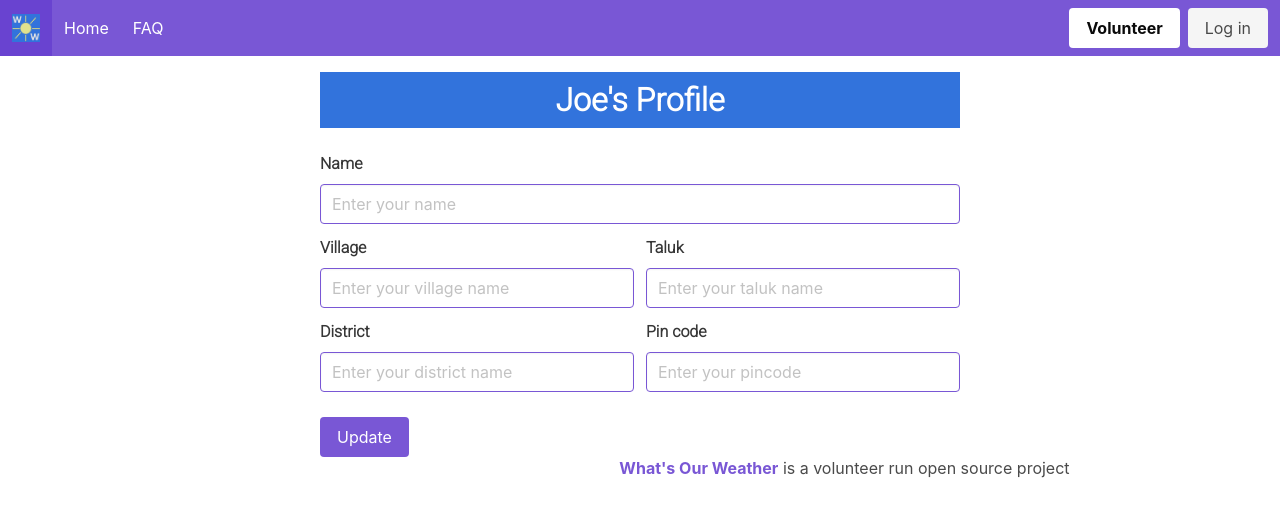
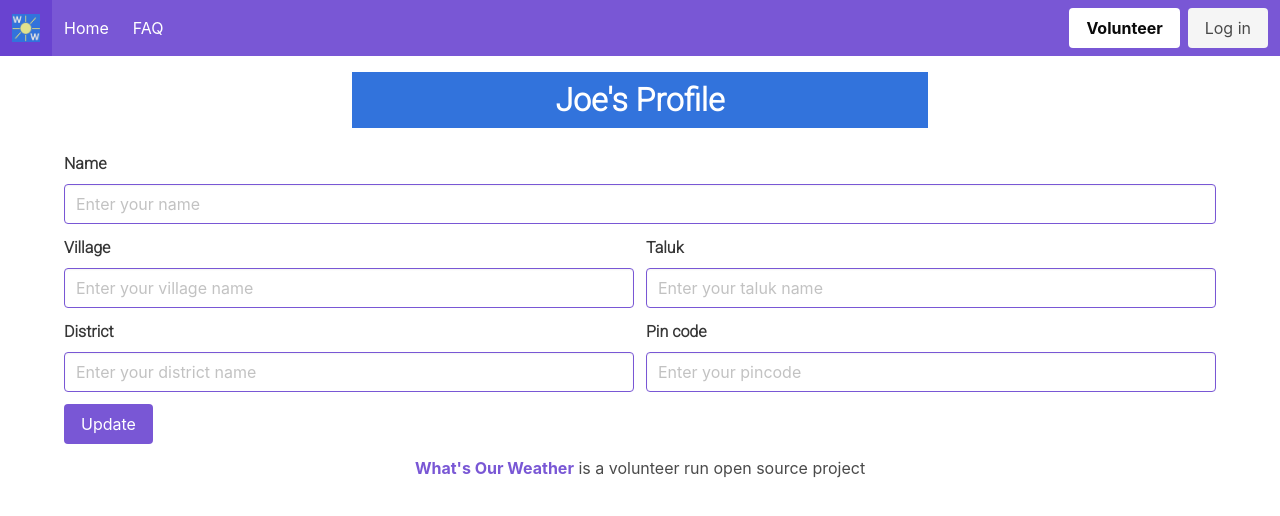
Before and after one commit to thetronjohnson/wowfe, a Vue app: page /#/profile in a window 1280 px wide. Shown: the top 516 px of the page. Built offline with nearby package versions, Linux system fonts and the light colour scheme.

Commit message:
Some partial fixes for #10

```diff
--- a/src/App.vue
+++ b/src/App.vue
@@ -20,7 +20,6 @@ export default {
   font-family: 'Roboto', sans-serif;
   -webkit-font-smoothing: antialiased;
   -moz-osx-font-smoothing: grayscale;
-  text-align: center;
   background-color:white;
 }
 
@@ -35,5 +34,18 @@ export default {
   margin-right: 25%;
   padding-top: 10px;
   padding-bottom: 10px;
+  text-align: center;
+}
+
+
+@media screen and (max-width: 960px) {
+  .main {
+    padding: 20px 2%
+  }
+}
+@media screen and (min-width: 1000px) {
+  .main.container {
+    max-width: 1000px
+  }
 }
 </style>
--- a/src/components/AddData.vue
+++ b/src/components/AddData.vue
@@ -1,8 +1,8 @@
 <template>
-  <section class="main">
+  <section class="main container">
     <h1 class="title">Add Today's Rain Measurement</h1>
-    <form class="volunteerform container" @submit="submitForm">
-      <b-field label="Guage" type="is-primary" class="info">
+    <form @submit="submitForm">
+      <b-field label="Gauge" type="is-primary" class="info">
         <b-select v-model="form.gid" expanded>
           <option
             v-for="gauge in gauges"
@@ -22,8 +22,8 @@
       <b-field label="Rain in mm" type="is-primary" class="info" v-if="rainToday === 'Yes'">
         <b-input v-model="form.measurement" placeholder="Enter rain data in mm"></b-input>
       </b-field>
-      <b-field v-model="form.notes" label="Notes" type="is-primary" class="info">
-        <b-input placeholder="Any notes"></b-input>
+      <b-field label="Notes" type="is-primary" class="info">
+        <b-input v-model="form.notes" placeholder="Any notes"></b-input>
       </b-field>
       <b-field>
         <button class="button is-primary">
@@ -45,18 +45,8 @@ export default {
       rainToday: 'No',
       form: {
         gid: '',
-        measurement: -1,
+        measurement: 0,
         notes: ''
-      }
-    }
-  },
-
-  watch: {
-    rainToday (newValue) {
-      if (newValue == 'Yes') {
-        this.form.measurement = 0
-      } else {
-        this.form.measurement = -1
       }
     }
   },
@@ -89,23 +79,5 @@ export default {
 
 <!-- Add "scoped" attribute to limit CSS to this component only -->
 <style scoped>
-.volunteerform{
-  margin-left: 25vw;
-  margin-right: 25vw;
-}
-.info{
-  text-align: left;
-}
-.button{
-  float: left;
-  margin-top: 1vw;
-}
-.title{
-  background-color:hsl(217, 71%, 53%);
-  color: white;
-  margin-left: 25vw;
-  margin-right: 25vw;
-  padding-top: 10px;
-  padding-bottom: 10px;
-}
+
 </style>
--- a/src/components/Dashboard.vue
+++ b/src/components/Dashboard.vue
@@ -1,8 +1,7 @@
 <template>
-  <div>
-    <section class="main">
+  <section class="main container">
     <div class="columns">
-        <div class="column is-half">
+      <div class="column is-four-fifths">
         <div>
           <router-link to="/add-data" class="button add-data is-primary">Add Today's Measurement</router-link>
         </div><br/>
@@ -40,7 +39,6 @@
       </div>
     </div>
   </section>
-  </div>
 </template>
 
 <script>
@@ -99,11 +97,6 @@ export default {
   margin-left: 5vw;
   margin-right: 5vw;
 }
-.tiles {
-  margin-top:3vw ;
-  margin-left: 12vw;
-  margin-right: 12vw;
-}
 p {
   font-size: 14px;
   text-align: justify;
--- a/src/components/Profile.vue
+++ b/src/components/Profile.vue
@@ -1,7 +1,7 @@
 <template>
-  <section class="main">
+  <section class="main container">
     <h1 class="title" id="profile"> {{ name }}'s Profile</h1>
-    <div class="loginform container">
+    <div>
       <b-field label="Name" type="is-primary" class="info" expanded>
         <b-input type="text" placeholder="Enter your name"></b-input>
       </b-field>
@@ -25,9 +25,7 @@
       </b-field>
 
       <b-field>
-        <button class="button is-primary">
-          Update
-        </button>
+        <button class="button is-pulled-left is-primary">Update</button>
       </b-field>
     </div>
   </section>
@@ -46,23 +44,7 @@ export default {
 
 <!-- Add "scoped" attribute to limit CSS to this component only -->
 <style scoped>
-.loginform{
-  margin-left: 25vw;
-  margin-right: 25vw;
+.info {
+  //text-align: left;
 }
-.info{
-  text-align: left;
-}
-.button{
-  float: left;
-  margin-top: 1vw;
-}
-.title{
-  background-color:hsl(217, 71%, 53%);
-  color: white;
-  margin-left: 25vw;
-  margin-right: 25vw;
-  padding-top: 10px;
-  padding-bottom: 10px;
- }
 </style>
```
Lines whose indentation alone changed are shown as unchanged.
